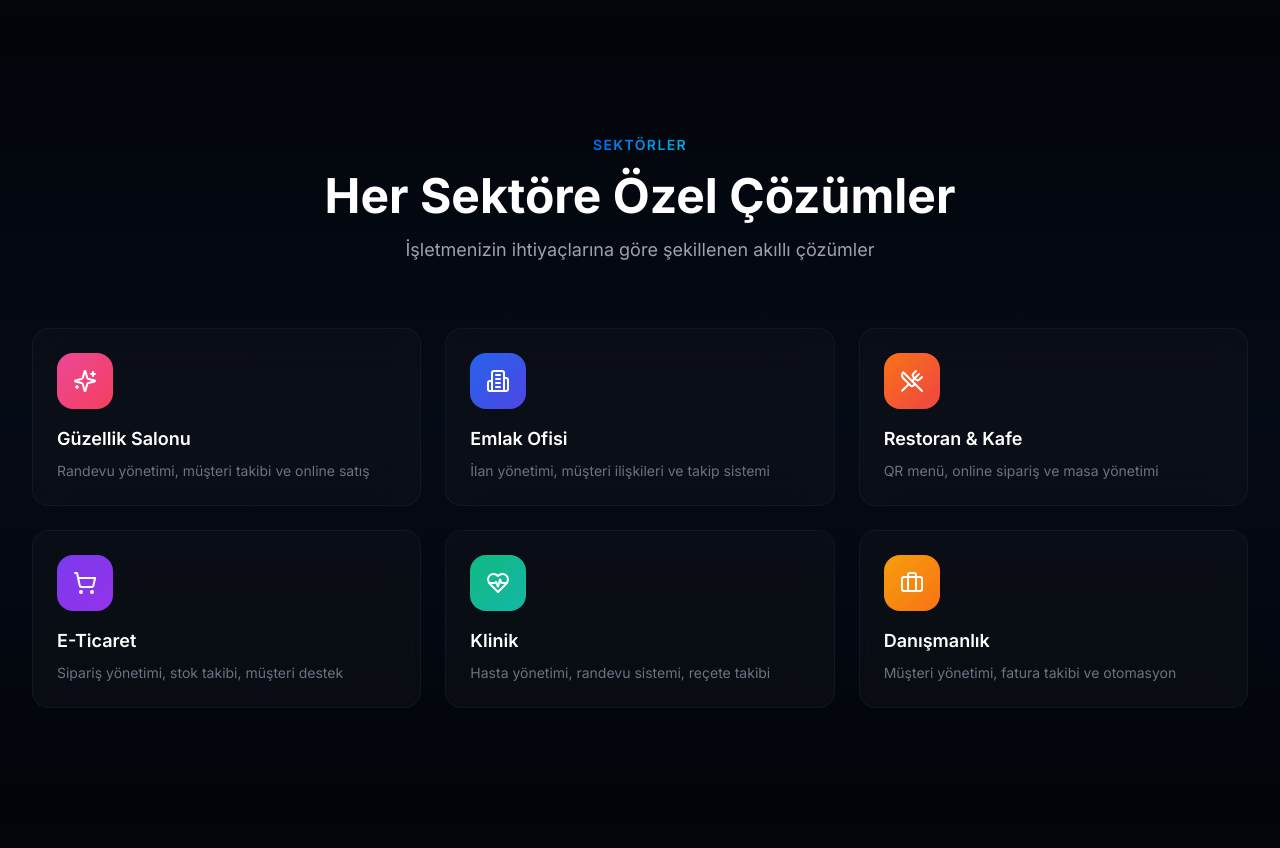
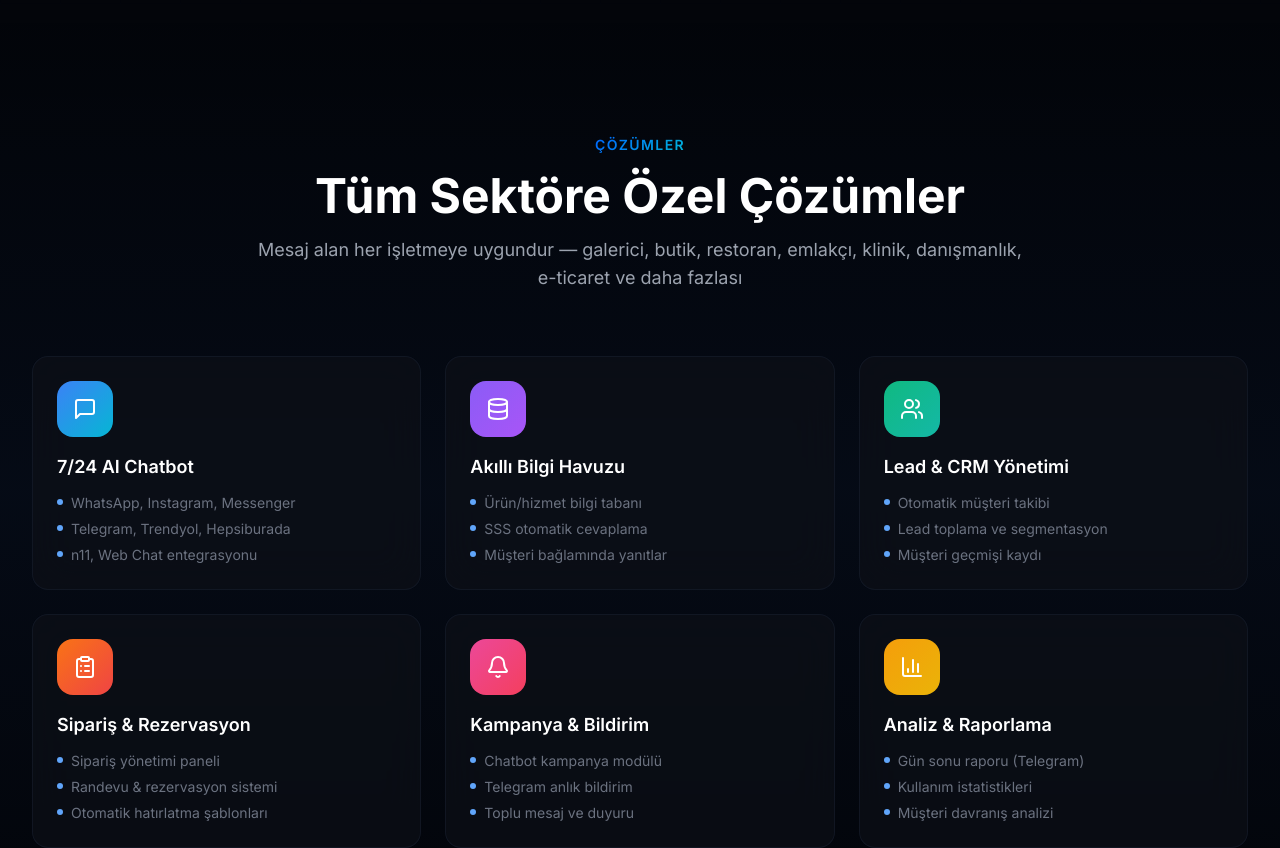
Before and after one commit to kutlurecep766-afk/bruskapp-frontend, a Next.js app: page / in a window 1280 px wide. Shown: the part 3600-4448 px from the top of the page. Built offline with nearby package versions, Linux system fonts and the light colour scheme; no server answers.

Commit message:
update sectors section with chatbot services

```diff
--- a/src/components/landing/sectors.tsx
+++ b/src/components/landing/sectors.tsx
@@ -1,12 +1,42 @@
-import { Sparkles, Building2, UtensilsCrossed, ShoppingCart, HeartPulse, Briefcase } from 'lucide-react'
+import { MessageCircle, Instagram, Facebook, Send, Globe, ShoppingBag, BarChart3, Database, MessageSquare, ClipboardList, CalendarCheck, Users, Tag, Bell, FileText, Clock } from 'lucide-react'
 
-const sectors = [
-  { name: 'Güzellik Salonu', icon: Sparkles, color: 'from-pink-500 to-rose-500', desc: 'Randevu yönetimi, müşteri takibi ve online satış' },
-  { name: 'Emlak Ofisi', icon: Building2, color: 'from-blue-600 to-indigo-600', desc: 'İlan yönetimi, müşteri ilişkileri ve takip sistemi' },
-  { name: 'Restoran & Kafe', icon: UtensilsCrossed, color: 'from-orange-500 to-red-500', desc: 'QR menü, online sipariş ve masa yönetimi' },
-  { name: 'E-Ticaret', icon: ShoppingCart, color: 'from-violet-600 to-purple-600', desc: 'Sipariş yönetimi, stok takibi, müşteri destek' },
-  { name: 'Klinik', icon: HeartPulse, color: 'from-emerald-500 to-teal-500', desc: 'Hasta yönetimi, randevu sistemi, reçete takibi' },
-  { name: 'Danışmanlık', icon: Briefcase, color: 'from-amber-500 to-orange-500', desc: 'Müşteri yönetimi, fatura takibi ve otomasyon' },
+const services = [
+  {
+    title: '7/24 AI Chatbot',
+    icon: MessageSquare,
+    color: 'from-blue-500 to-cyan-500',
+    items: ['WhatsApp, Instagram, Messenger', 'Telegram, Trendyol, Hepsiburada', 'n11, Web Chat entegrasyonu'],
+  },
+  {
+    title: 'Akıllı Bilgi Havuzu',
+    icon: Database,
+    color: 'from-violet-500 to-purple-500',
+    items: ['Ürün/hizmet bilgi tabanı', 'SSS otomatik cevaplama', 'Müşteri bağlamında yanıtlar'],
+  },
+  {
+    title: 'Lead & CRM Yönetimi',
+    icon: Users,
+    color: 'from-emerald-500 to-teal-500',
+    items: ['Otomatik müşteri takibi', 'Lead toplama ve segmentasyon', 'Müşteri geçmişi kaydı'],
+  },
+  {
+    title: 'Sipariş & Rezervasyon',
+    icon: ClipboardList,
+    color: 'from-orange-500 to-red-500',
+    items: ['Sipariş yönetimi paneli', 'Randevu & rezervasyon sistemi', 'Otomatik hatırlatma şablonları'],
+  },
+  {
+    title: 'Kampanya & Bildirim',
+    icon: Bell,
+    color: 'from-pink-500 to-rose-500',
+    items: ['Chatbot kampanya modülü', 'Telegram anlık bildirim', 'Toplu mesaj ve duyuru'],
+  },
+  {
+    title: 'Analiz & Raporlama',
+    icon: BarChart3,
+    color: 'from-amber-500 to-yellow-500',
+    items: ['Gün sonu raporu (Telegram)', 'Kullanım istatistikleri', 'Müşteri davranış analizi'],
+  },
 ]
 
 export default function Sectors() {
@@ -15,16 +45,23 @@ export default function Sectors() {
       <div className="absolute inset-0 bg-gradient-to-b from-transparent via-blue-500/5 to-transparent" />
       <div className="relative max-w-7xl mx-auto px-4 sm:px-6 lg:px-8">
         <div className="text-center mb-16">
-          <span className="text-gradient text-sm font-semibold tracking-widest uppercase">Sektörler</span>
-          <h2 className="text-3xl sm:text-4xl lg:text-5xl font-bold text-white mt-4">Her Sektöre Özel Çözümler</h2>
-          <p className="text-gray-400 text-lg mt-4 max-w-2xl mx-auto">İşletmenizin ihtiyaçlarına göre şekillenen akıllı çözümler</p>
+          <span className="text-gradient text-sm font-semibold tracking-widest uppercase">Çözümler</span>
+          <h2 className="text-3xl sm:text-4xl lg:text-5xl font-bold text-white mt-4">Tüm Sektöre Özel Çözümler</h2>
+          <p className="text-gray-400 text-lg mt-4 max-w-3xl mx-auto">Mesaj alan her işletmeye uygundur — galerici, butik, restoran, emlakçı, klinik, danışmanlık, e-ticaret ve daha fazlası</p>
         </div>
         <div className="grid sm:grid-cols-2 lg:grid-cols-3 gap-6">
-          {sectors.map((s, i) => (
+          {services.map((s, i) => (
             <div key={i} className="group glass rounded-2xl p-6 hover:neon-glow transition-all duration-300 cursor-pointer animate-fade-in" style={{animationDelay: (i * 0.15) + 's'}}>
               <div className={'w-14 h-14 rounded-2xl bg-gradient-to-br ' + s.color + ' flex items-center justify-center text-white mb-4 group-hover:scale-110 transition-transform duration-300'}><s.icon className="w-6 h-6" /></div>
-              <h3 className="text-white font-semibold text-lg mb-2">{s.name}</h3>
-              <p className="text-gray-500 text-sm">{s.desc}</p>
+              <h3 className="text-white font-semibold text-lg mb-3">{s.title}</h3>
+              <ul className="space-y-1.5">
+                {s.items.map((item, j) => (
+                  <li key={j} className="text-gray-500 text-sm flex items-start gap-2">
+                    <span className="w-1.5 h-1.5 rounded-full bg-blue-400 mt-1.5 flex-shrink-0" />
+                    {item}
+                  </li>
+                ))}
+              </ul>
             </div>
           ))}
         </div>
```
